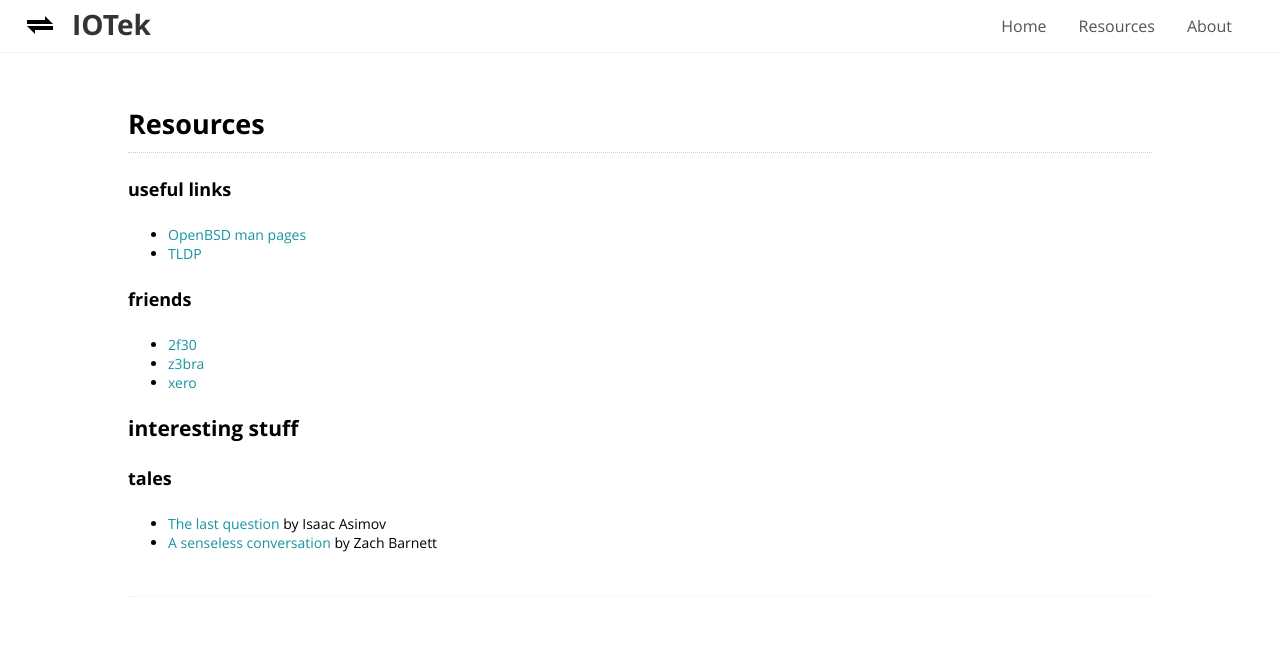
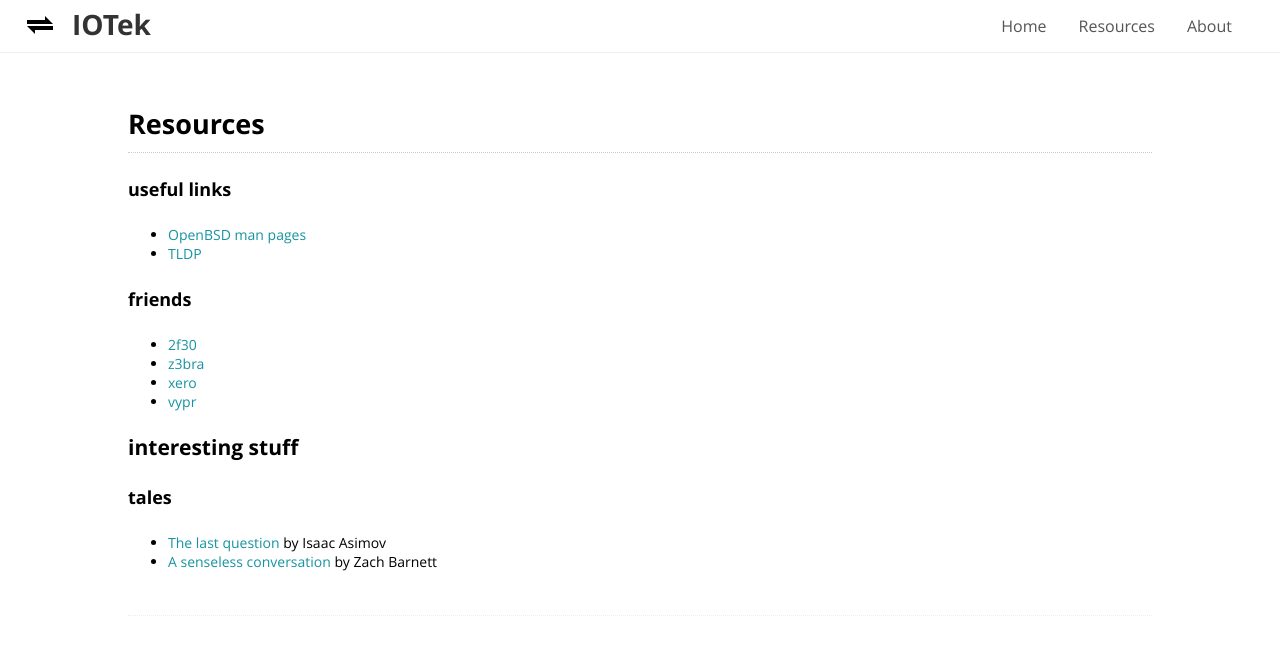
Before and after one commit to iotek/iotek.github.io, a Jekyll site: the page built from resources.md, in a window 1280 px wide. Shown: the top 655 px of the page. Built offline with Jekyll 4.4.1, drawn with Linux system fonts in a browser that asks for light colours.

Commit message:
i am of friend

```diff
--- a/resources.md
+++ b/resources.md
@@ -13,6 +13,7 @@ permalink: /resources/
 - [2f30](http://2f30.org/)
 - [z3bra](http://z3bra.org/)
 - [xero](http://xero.nu/)
+- [vypr](http://elliottpardee.me/)
 
 ###interesting stuff
 
```
